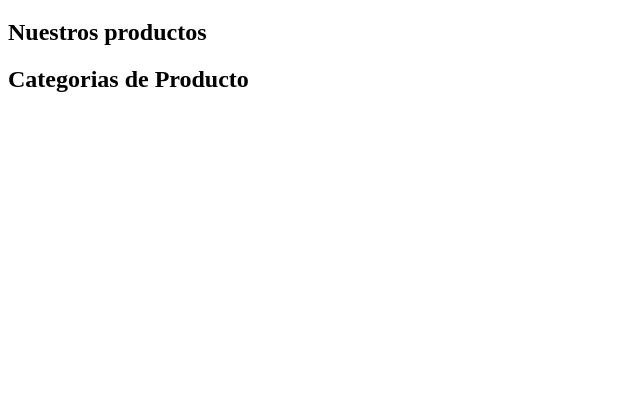
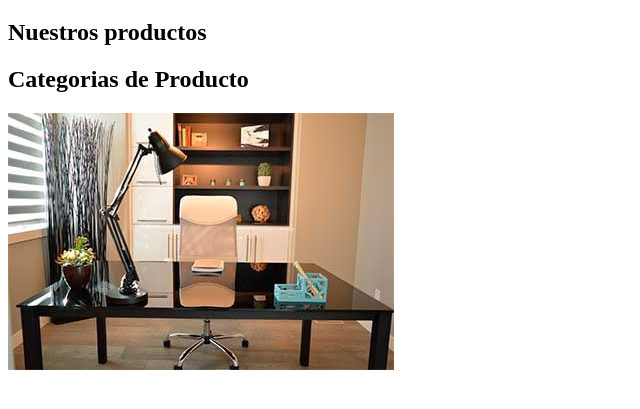
Before and after one commit to Robertoochaeta/Ecommerce, a plain HTML site: page index.html in a window 1280 px wide. Shown: the part 61-470 px from the top of the page, without its empty margins (0-640 px from the left). Drawn offline with Linux system fonts and the light colour scheme.

Commit message:
Agregando la primer imagen

```diff
--- a/index.html
+++ b/index.html
@@ -17,7 +17,7 @@
 
     <h2>Categorias de Producto</h2>
 
-    <img src="" alt="">
+    <img src="img/categoria1.jpg" alt="">
 
 </body>
 
```
